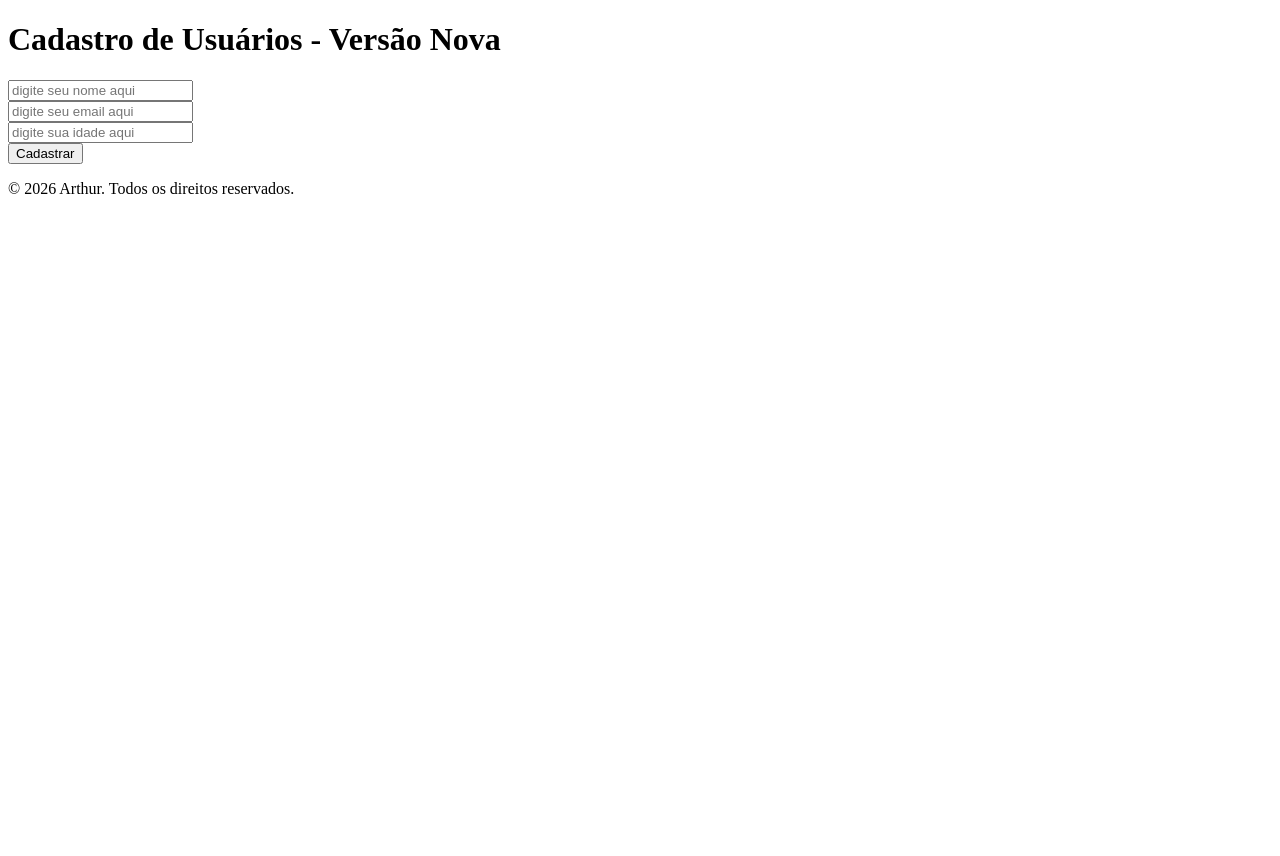
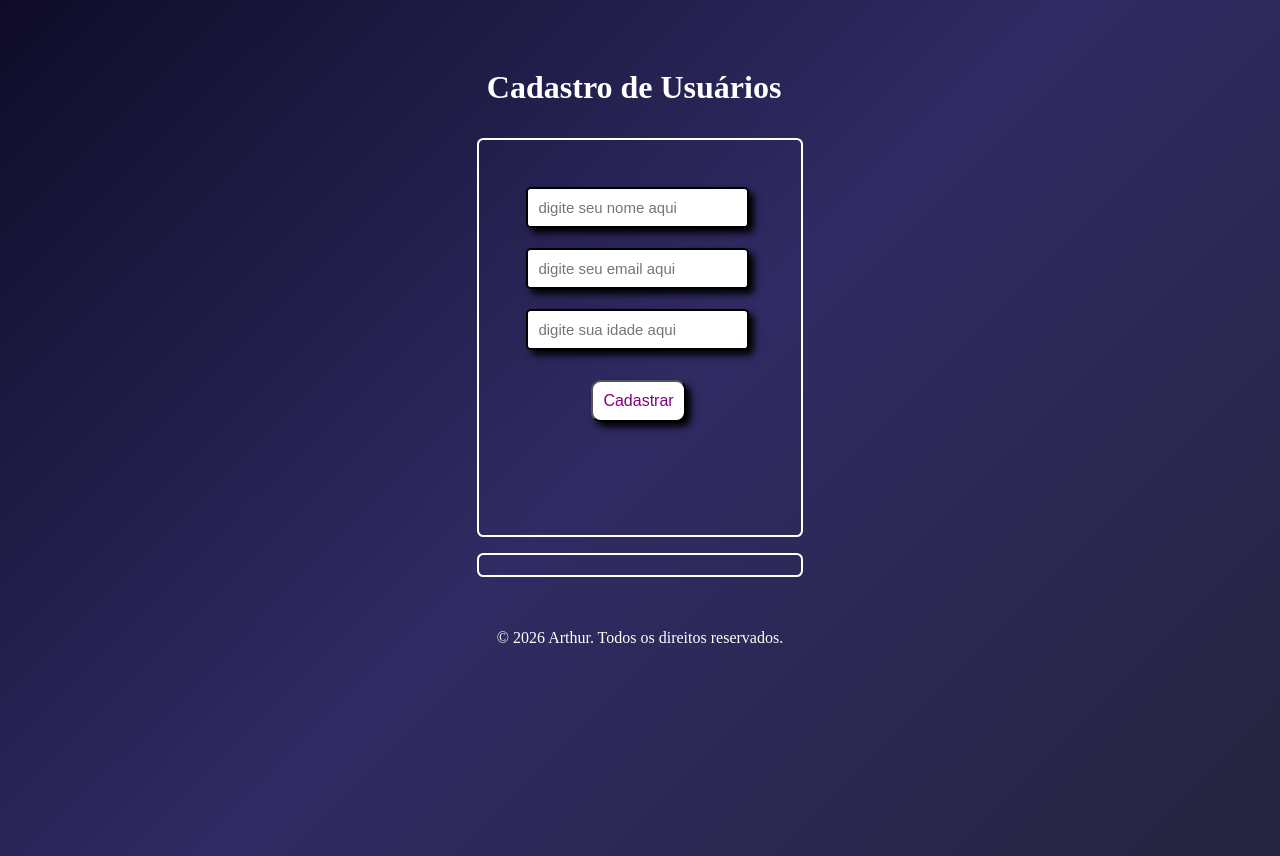
Before and after one commit to arthurrisso19-ship-it/project-react-2, a React (Vite) app: page / in a window 1280 px wide. Before the commit the page ends 800 px from the top, so only its background shows below. Built offline with nearby package versions, Linux system fonts and the light colour scheme.

Commit message:
project-react-2

```diff
--- a/src/App.jsx
+++ b/src/App.jsx
@@ -1,4 +1,5 @@
 import { useState } from 'react';
+import './App.css'
 
 const CHAVE_PROJETO = 'project_react_2_lista_usuarios_final';
 
@@ -58,7 +59,7 @@ export default function App() {
 
     return (
         <>
-            <h1>Cadastro de Usuários - Versão Nova</h1>
+            <h1>Cadastro de Usuários</h1>
             <div className='hi'>
                 <div className='oi'>
                     <input
```
